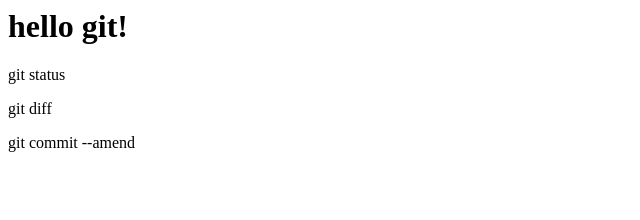
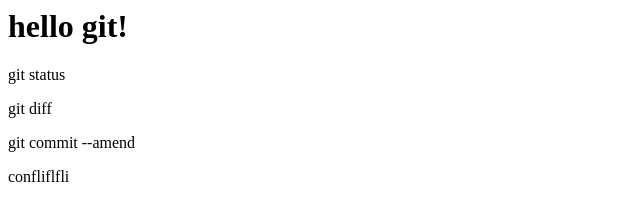
Before and after one commit to bugcreator6999/git_tutorial, a plain HTML site: page index.html in a window 1280 px wide. Shown: the full height of the page, 0-640 px from the left. Drawn offline with Linux system fonts and the light colour scheme.

Commit message:
add concliclci

```diff
--- a/index.html
+++ b/index.html
@@ -2,3 +2,4 @@
 <p>git status</p>
 <p>git diff</p>
 <p>git commit --amend</p>
+<p>confliflfli</p>
```
